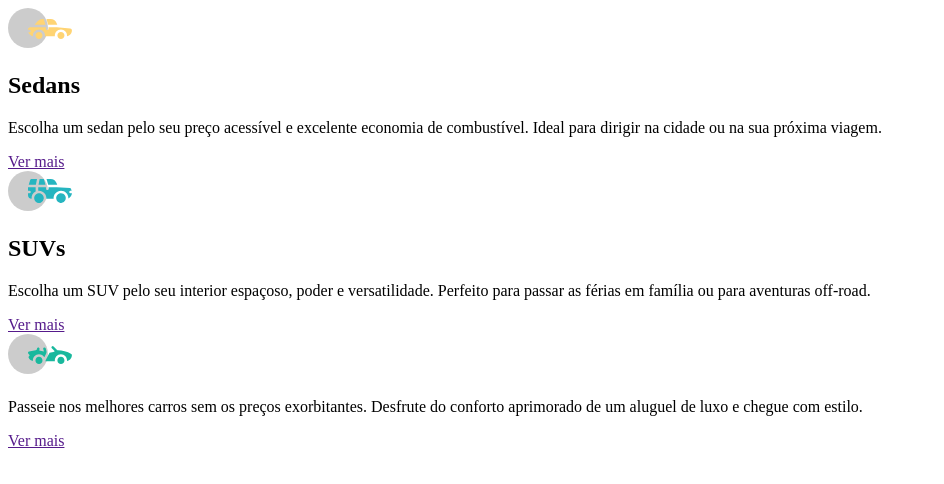
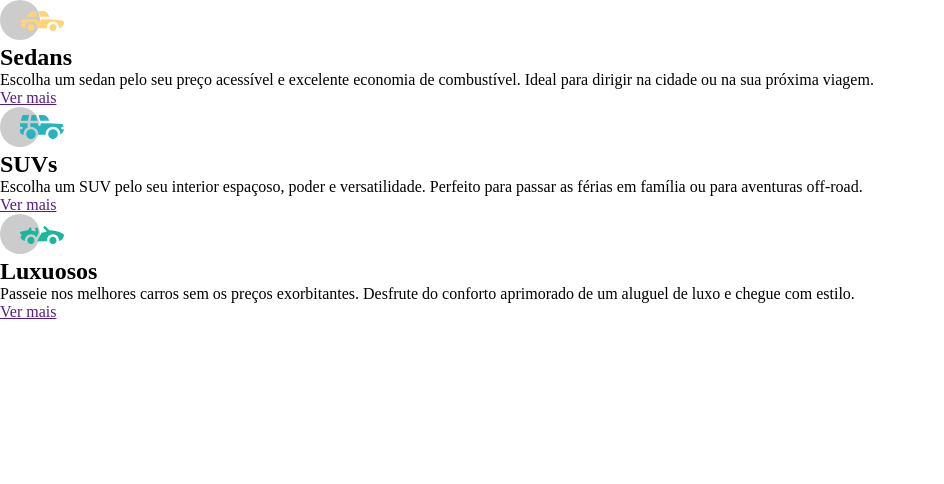
Before and after one commit to Urazai2/carros, a plain HTML site: page index.html in a window 1280 px wide. Shown: the whole page, without its empty margins (0-944 px from the left). Drawn offline with Linux system fonts and the light colour scheme.

Commit message:
estrutura do CSS

```diff
--- a/index.html
+++ b/index.html
@@ -4,6 +4,10 @@
     <meta charset="UTF-8">
     <meta http-equiv="X-UA-Compatible" content="IE=edge">
     <meta name="viewport" content="width=device-width, initial-scale=1.0">
+    <link rel="preconnect" href="https://fonts.googleapis.com">
+    <link rel="preconnect" href="https://fonts.gstatic.com" crossorigin>
+    <link href="https://fonts.googleapis.com/css2?family=Big+Shoulders+Display:wght@700&family=Lexend+Deca&display=swap" rel="stylesheet">
+    <link rel="stylesheet" href="style.css">
     <title>Carros</title>
 </head>
 <body>
@@ -23,8 +27,8 @@
         </section>
 
         <section class="luxuosos">
-            <img src="./imagens/icon-luxury.svg" alt="">
-            <h2></h2>
+            <img src="./imagens/icon-luxury.svg" alt="carro de luxo">
+            <h2>Luxuosos</h2>
             <p>Passeie nos melhores carros sem os preços exorbitantes. Desfrute do conforto aprimorado de um aluguel de luxo e chegue com estilo.</p>
             <a href="">Ver mais</a>
         </section>
--- a/style.css
+++ b/style.css
@@ -0,0 +1,13 @@
+* {
+    margin: 0;
+    padding: 0;
+    box-sizing: border-box;
+}
+
+:root {
+    --orange: #e38826;
+    --cyan: #006970;
+    --dark cyan: #004241;
+    --gray: #f2f2f2;
+    --transparent-white: rgba(255,  255,  255,  0.75);
+}
```
